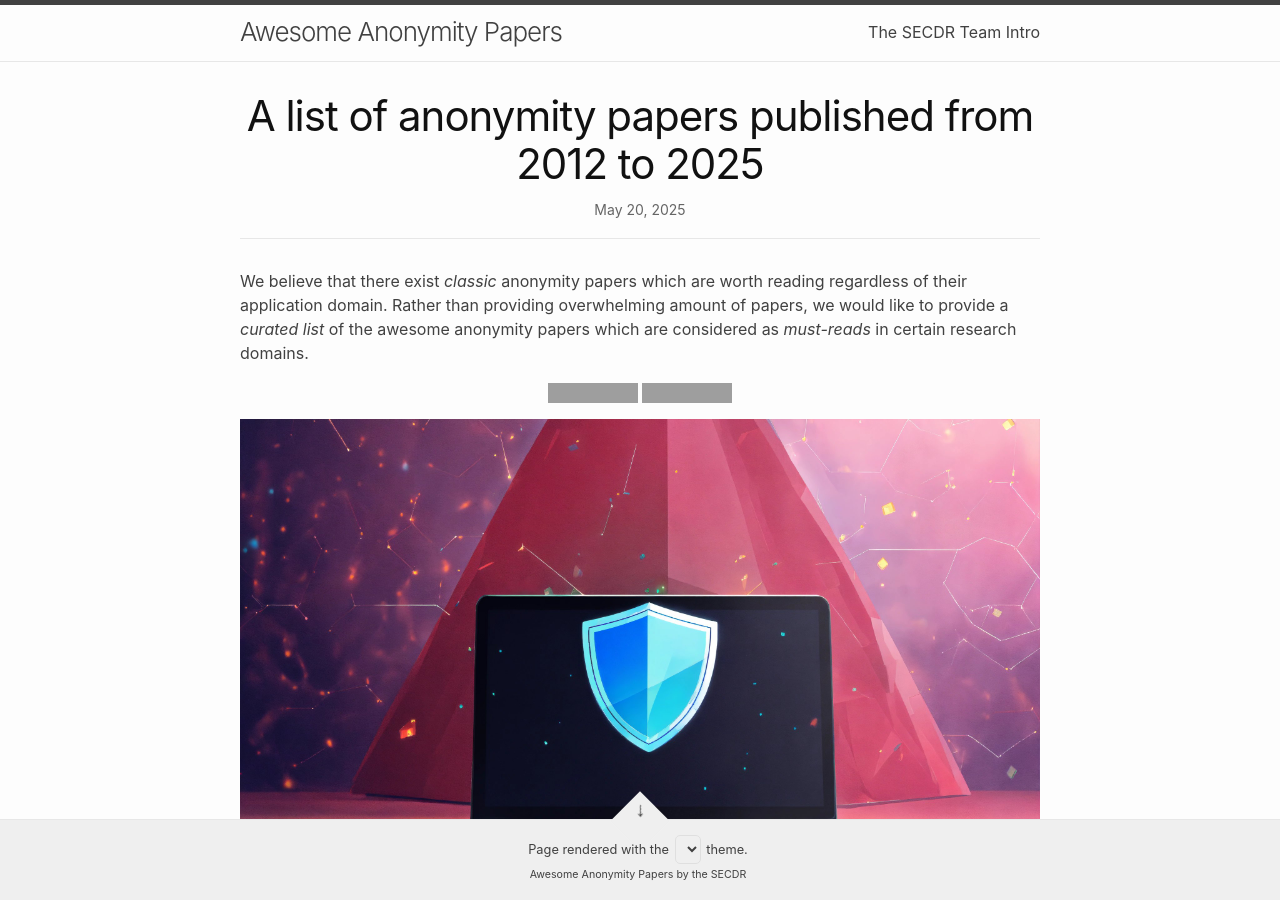
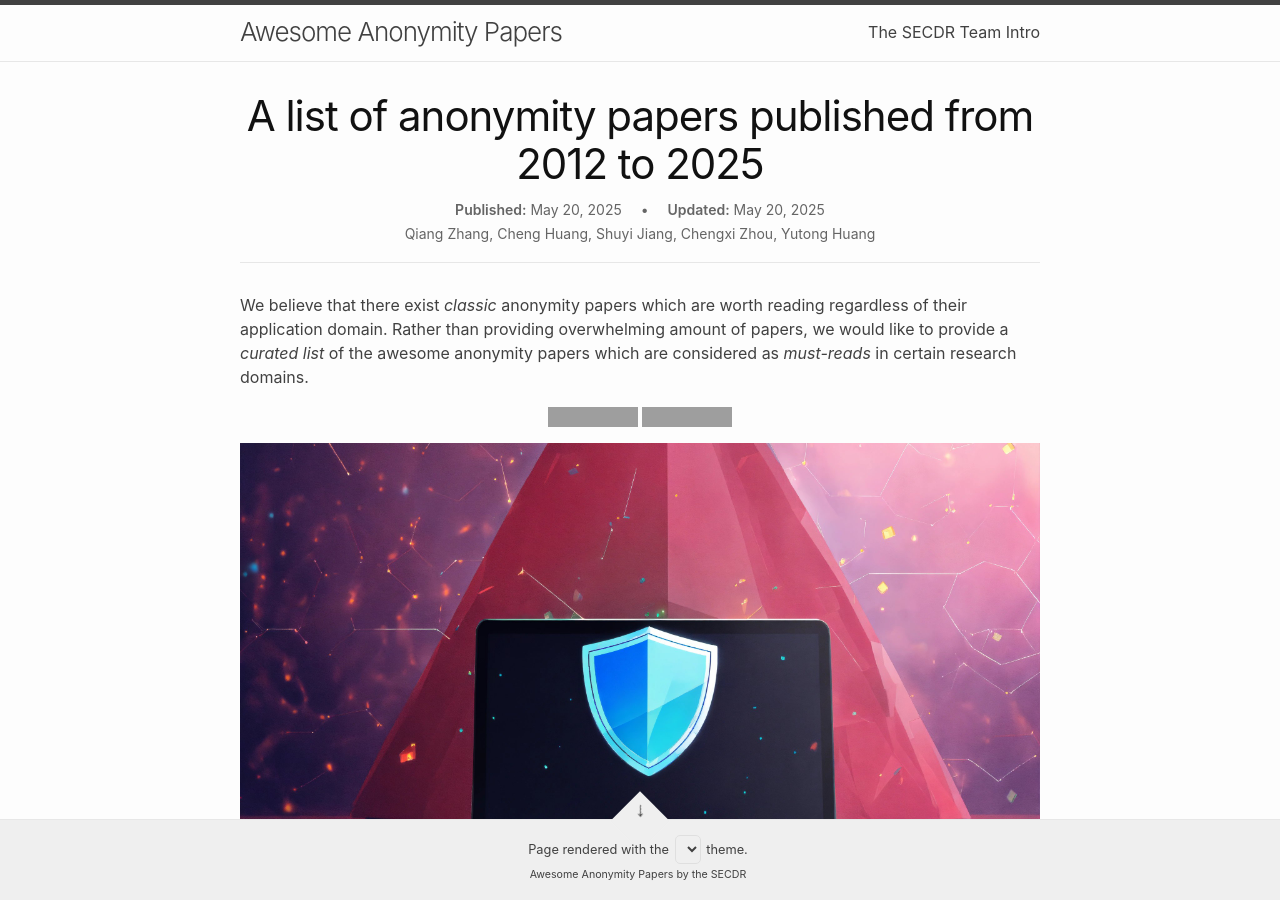
Before and after one commit to secdr/awesome-anonymity-papers, a Jekyll site: the page built from _posts/2025-05-20-awesome-anonymity-papers.md, in a window 1280 px wide and 900 px high. Built offline with Jekyll 4.4.1, drawn with Linux system fonts in a browser that asks for light colours; grey boxes are pictures that could not be loaded.

```diff
--- a/Gemfile
+++ b/Gemfile
@@ -5,3 +5,7 @@ gemspec
 
 gem "jekyll", ENV["JEKYLL_VERSION"] if ENV["JEKYLL_VERSION"]
 gem "kramdown-parser-gfm" if ENV["JEKYLL_VERSION"] == "~> 3.9"
+gem "jekyll-feed"
+gem "jekyll-remote-theme"
+gem "jekyll-seo-tag"
+gem "wdm" if Gem.win_platform?
--- a/_posts/2025-05-20-awesome-anonymity-papers.md
+++ b/_posts/2025-05-20-awesome-anonymity-papers.md
@@ -2,6 +2,14 @@
 layout: post
 title: "A list of anonymity papers published from 2012 to 2025"
 categories: papers
+author:
+- Qiang Zhang
+- Cheng Huang
+- Shuyi Jiang
+- Chengxi Zhou
+- Yutong Huang
+meta: "Springfield"
+modified_date: 2025-05-20
 ---
 
 We believe that there exist *classic* anonymity papers which are worth reading regardless of their application domain. Rather than providing overwhelming amount of papers, we would like to provide a *curated list* of the awesome anonymity papers which are considered as *must-reads* in certain research domains.
```
